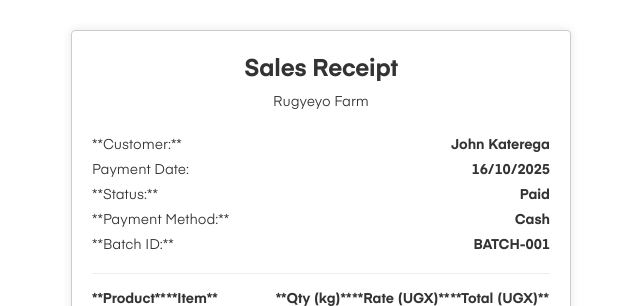
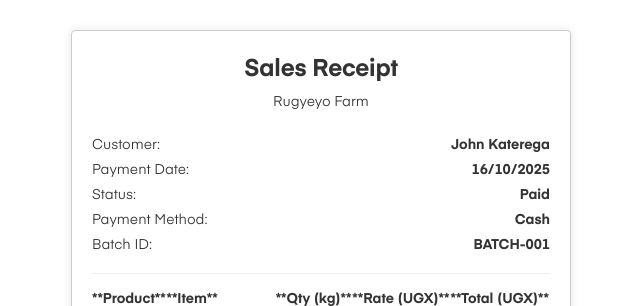
Before and after one commit to FARM-3/farm-web, a React (Vite) app: page /receipt in a window 1280 px wide. Shown: the top 306 px of the page, without its empty margins (319-959 px from the left). Built offline with nearby package versions, Linux system fonts and the light colour scheme; sample sign-in values are in the browser's storage.

Commit message:
removed astarics in th customer and payment details  section

```diff
--- a/src/pages/receipt.jsx
+++ b/src/pages/receipt.jsx
@@ -37,7 +37,7 @@ const Receipt = () => {
       {/* Customer and Payment Details Section */}
       <div style={styles.headerDetails}>
         <div style={styles.detailRow}>
-          <p style={styles.detailLabel}>**Customer:**</p>
+          <p style={styles.detailLabel}>Customer:</p>
           <p style={styles.detailValue}>{receiptData.customerName}</p>
         </div>
         <div style={styles.detailRow}>
@@ -45,15 +45,15 @@ const Receipt = () => {
           <p style={styles.detailValue}>{receiptData.paymentDate}</p>
         </div>
         <div style={styles.detailRow}>
-          <p style={styles.detailLabel}>**Status:**</p>
+          <p style={styles.detailLabel}>Status:</p>
           <p style={styles.detailValue}>{receiptData.status}</p>
         </div>
         <div style={styles.detailRow}>
-          <p style={styles.detailLabel}>**Payment Method:**</p>
+          <p style={styles.detailLabel}>Payment Method:</p>
           <p style={styles.detailValue}>{receiptData.paymentMethod}</p>
         </div>
         <div style={styles.detailRow}>
-          <p style={styles.detailLabel}>**Batch ID:**</p>
+          <p style={styles.detailLabel}>Batch ID:</p>
           <p style={styles.detailValue}>{receiptData.batchId}</p>
         </div>
       </div>
```
